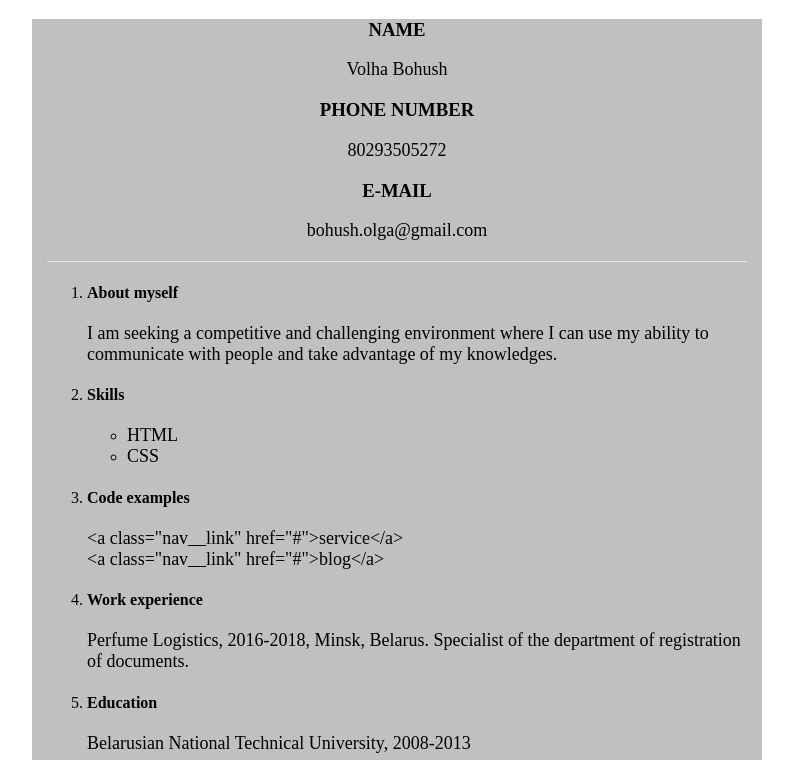
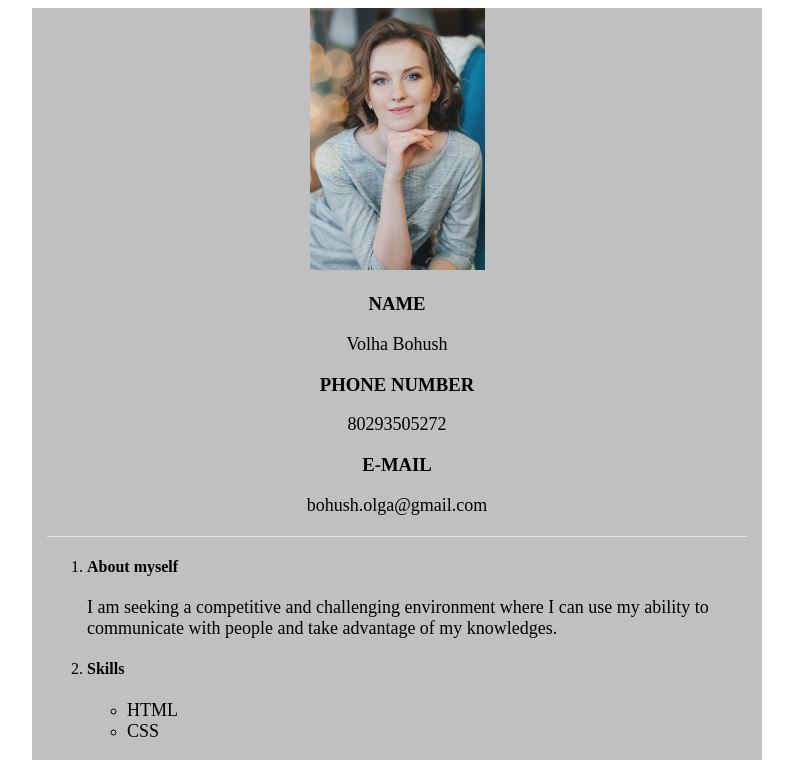
Before and after one commit to OlgaBogush/rsschool-cv, a plain HTML site: page index.html in a window 1280 px wide. Shown: the top 760 px of the page, without its empty margins (243-1036 px from the left). Drawn offline with Linux system fonts and the light colour scheme.

Commit message:
feat: add img

```diff
--- a/index.html
+++ b/index.html
@@ -10,6 +10,7 @@
 <body>
     <div class="container">
         <header>
+                <img class="cv__photo" src="./img/cvphoto.png" alt="photo Olga">
                 <h3>Name</h3>
                 <article>Volha Bohush</article>
                 <h3>Phone number</h3>
```
Also changed, not shown: img/cvphoto.png (added), img/rs_school_js.svg (added).
